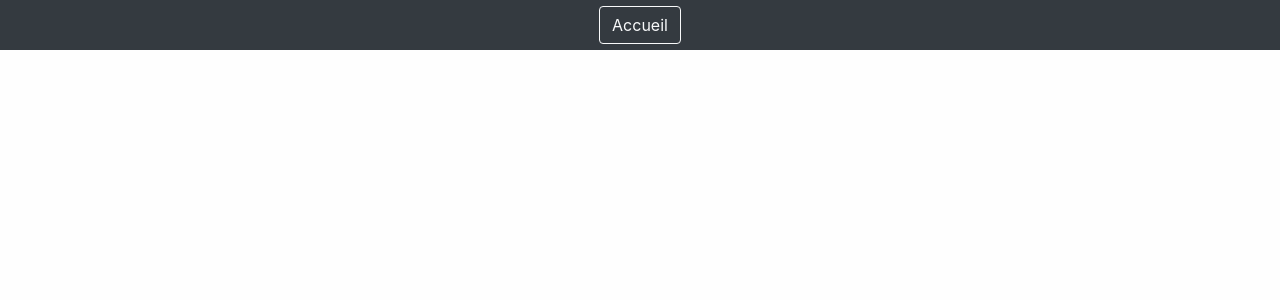
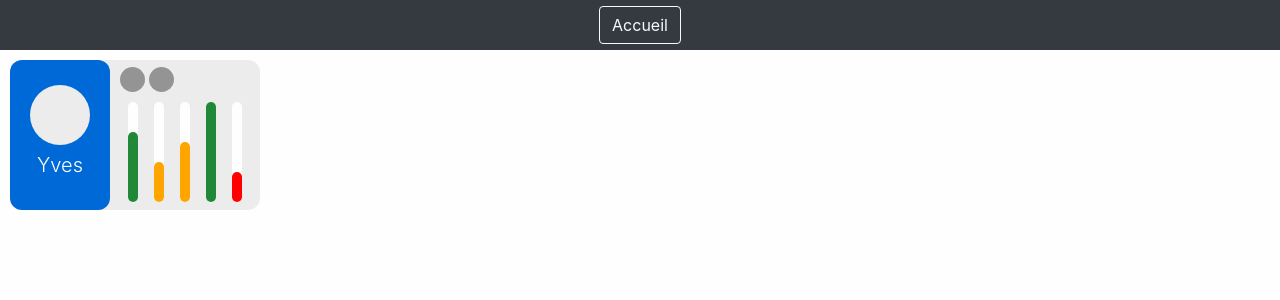
Before and after one commit to MariusHull/FDR, a React (Create React App) app: page /fakefiche in a window 1280 px wide. Shown: the top 300 px of the page. Built offline with nearby package versions, Linux system fonts and the light colour scheme.

Commit message:
fiche sobre

```diff
--- a/src/App.js
+++ b/src/App.js
@@ -9,6 +9,7 @@ import Home from './components/Home';
 import VueEnseignant from './components/Teacher/VueEnseignant';
 import VueEtudiant from './components/Student/VueEtudiant';
 import Fiche from './components/Teacher/Fiche'
+import FicheCourte from './components/Teacher/FicheCourte';
 
 class App extends Component {
 
@@ -30,6 +31,7 @@ class App extends Component {
           <Navbar/>
 
           <Route exact path='/' component={Home} />
+          <Route exact path='/fakefiche' component={FicheCourte} />
           <Route exact path='/etudiant' component={VueEtudiant} />
           <Route exact path='/enseignant' component={VueEnseignant} />
           <Route path='/chat/:id' component={Chat} />
--- a/src/components/Student/Chat/Chat.js
+++ b/src/components/Student/Chat/Chat.js
@@ -28,7 +28,7 @@ class Chat extends Component {
   }
 
   componentDidMount() {
-      axios.post(`/api/questions/${this.props.match.params.id}`)
+      axios.post(url + `/api/questions/${this.props.match.params.id}`)
         .then(r => {
           this.setState({user:r.data.user, chat:this.state.chat.concat([{message:r.data.question.body, color:1}]), currentQuestion:r.data.question});
       });
--- /dev/null
+++ b/src/components/Teacher/FicheCourte.js
@@ -0,0 +1,115 @@
+import React, { Component } from 'react';
+import PolarChart from './PolarChart';
+import './FicheCourte.scss'
+
+class FicheCourte extends Component {
+
+  constructor(props) {
+    super(props);
+    this.state = {
+        name : 'Yves',
+        score : {
+            motivation : 7,
+            lifestyle : 4,
+            integration : 6,
+            fidelity : 10,
+            noOrientation : 3
+        },
+        color1: '',
+        color2: '',
+        color3: '',
+        color4: '',
+        color5: ''
+    };
+  }
+
+  componentDidMount() {
+      if (this.state.score.motivation <= 6) {
+        if (this.state.score.motivation <= 3) {
+            this.setState({color1 : 'red'});
+        }
+        else {
+            this.setState({color1 : 'orange'});
+        }
+      };
+      if (this.state.score.lifestyle <= 6) {
+        if (this.state.score.lifestyle <= 3) {
+            this.setState({color2 : 'red'});
+        }
+        else {
+            this.setState({color2 : 'orange'});
+        }
+      };
+      if (this.state.score.integration <= 6) {
+        if (this.state.score.integration <= 3) {
+            this.setState({color3 : 'red'});
+        }
+        else {
+            this.setState({color3 : 'orange'});
+        }
+      };
+      if (this.state.score.fidelity <= 6) {
+        if (this.state.score.fidelity <= 3) {
+            this.setState({color4 : 'red'});
+        }
+        else {
+            this.setState({color4 : 'orange'});
+        }
+      };
+      if (this.state.score.noOrientation <= 6) {
+        if (this.state.score.noOrientation <= 3) {
+            this.setState({color5 : 'red'});
+        }
+        else {
+            this.setState({color5 : 'orange'});
+        }
+      };
+  }
+
+
+
+
+  render() {
+
+    return (
+        <div class="card">
+            <div class="header">
+                <div class="picture">
+                </div>
+                <h1> { this.state.name } </h1>
+            </div>
+            <div class="scores">
+                <div class="other">
+                    <div class="round">
+
+                    </div>
+                    <div class="round">
+
+                    </div>
+                </div>
+                <div class="bars">
+                <div class="progress-container">
+                    <div class="score" style={ {height : this.state.score.motivation * 10 + '%', background : this.state.color1 }}></div>
+                </div>
+                <div class="progress-container">
+                    <div class="score" style={ {height : this.state.score.lifestyle * 10 + '%', background : this.state.color2 }}></div>
+                </div>
+                <div class="progress-container">
+                    <div class="score" style={ {height : this.state.score.integration * 10 + '%', background : this.state.color3 }}></div>
+                </div>
+                <div class="progress-container">
+                    <div class="score" style={ {height : this.state.score.fidelity * 10 + '%', background : this.state.color4 }}></div>
+                </div>
+                <div class="progress-container">
+                    <div class="score" style={ {height : this.state.score.noOrientation * 10 + '%', background : this.state.color5 }}></div>
+                </div>
+                </div>
+            </div>
+        </div>
+    );
+  }
+}
+
+
+
+export default FicheCourte;
--- /dev/null
+++ b/src/components/Teacher/FicheCourte.scss
@@ -0,0 +1,85 @@
+@import "../../globalSCSS/color.scss";
+@import "../../globalSCSS/size.scss";
+
+
+.card {
+    width: 250px;
+    height: 150px;
+    margin: $margin2;
+    background: $grayLight;
+    border: none;
+    border-radius: $normal;
+    display: flex;
+    flex-direction: row;
+
+    & .header {
+        width: 100px;
+        height: 100%;
+        border-radius: $normal;
+        background: $blue;
+        display: flex;
+        flex-direction: column;
+        justify-content: center;
+        align-items: center;
+
+        & .picture {
+            width: 60px;
+            height: 60px;
+            border-radius: 50%;
+            background: $grayLight;
+            margin-bottom: $margin1;
+        }
+
+        & h1 {
+            font-size: $big;
+            color: $white;
+            margin-top: $margin1;
+        }
+    }
+
+    & .scores {
+        width: 150px;
+
+        & .other {
+            margin-top: $margin1;
+            margin-left: 10px;;
+            height: 30px;
+            display: flex;
+            flex-direction: row;
+            align-items: center;
+
+            & .round {
+                width: 25px;
+                height: 25px;
+                background: $gray;
+                border-radius: 50%;
+                margin-right: $margin1;
+            }
+        }
+
+        & .bars {
+            display: flex;
+            flex-direction: row;
+            margin-left: 10px;
+
+            & .progress-container {
+                background: $white;
+                height: 100px;
+                width: 10px;
+                margin: 8px;
+                border-radius: 10px;
+                display: flex;
+                flex-direction: column;
+                justify-content: flex-end;
+
+                & .score {
+                    width: 100%;
+                    height: 30%;
+                    border-radius: 10px;
+                    background: $green;
+                }
+            }
+        }
+    }
+
+}
--- a/src/components/Student/PolarChart.js
+++ b/src/components/Teacher/PolarChart.js
@@ -17,7 +17,6 @@ class PolarChart extends Component {
             data: {
                 labels: ["Motivation", "Fidélité", "Lifestyle", "Intégration", "Non besoin de réorientation"],
                 datasets: [{
-                    label: this.props.name,
                     data: [this.props.score.motivation,this.props.score.fidelity,this.props.score.lifestyle,this.props.score.integration,this.props.score.noOrientation],
                     backgroundColor: [
                         'rgba(255, 99, 132, 1)',
@@ -39,7 +38,11 @@ class PolarChart extends Component {
             options: {
                 scale: {
                     display: true
-                  }
+                  },
+                  legend: {
+                    display: false
+                 },
+                 maintainAspectRatio: false,
             }
         });
       }
@@ -50,8 +53,8 @@ class PolarChart extends Component {
 
       render() {
         return (
-          <div class="text-center">
-            <canvas id="myChart" height="400" width="400"></canvas>
+          <div>
+            <canvas id="myChart" width="100" height="100"></canvas>
           </div>
         );}
 }
--- a/src/globalSCSS/size.scss
+++ b/src/globalSCSS/size.scss
@@ -1,4 +1,5 @@
 $normal: 12px;
+$big: 20px;
 
 $margin1 : 4px;
 $margin2 : 10px;
```
